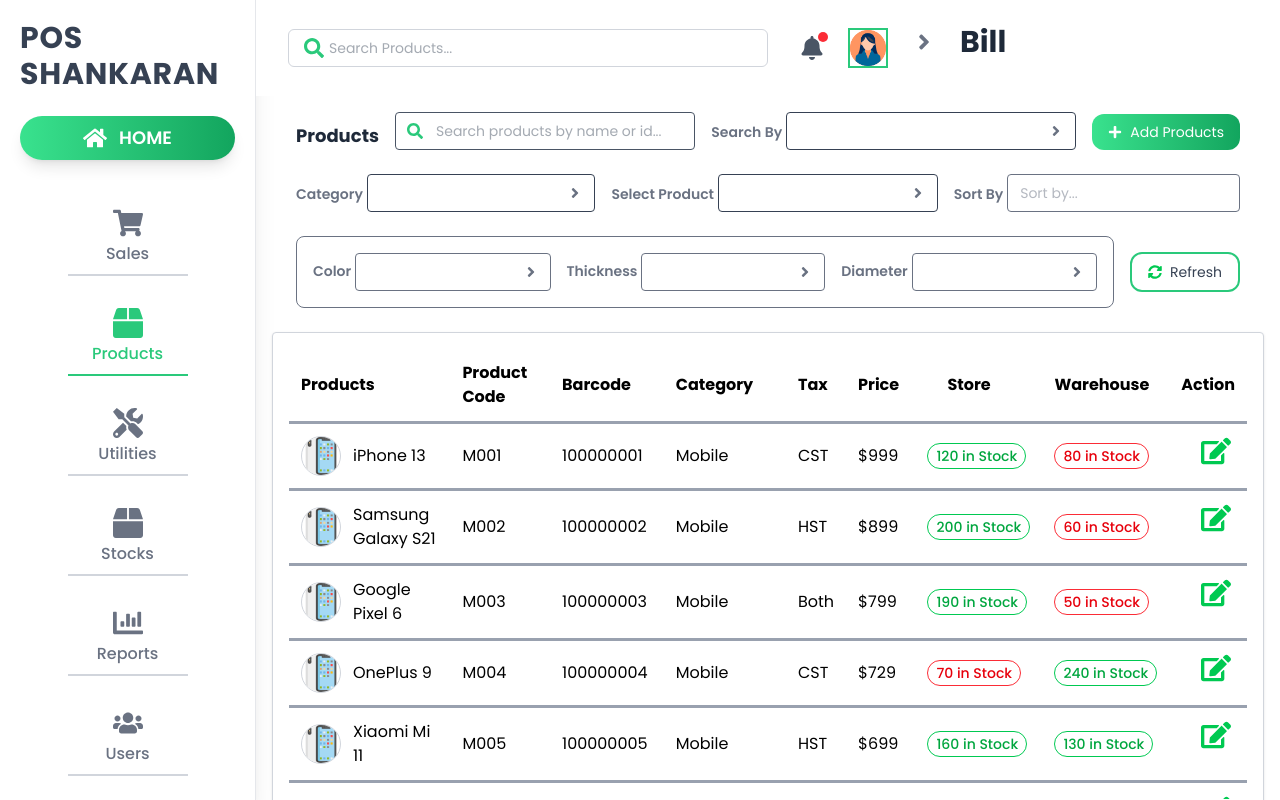
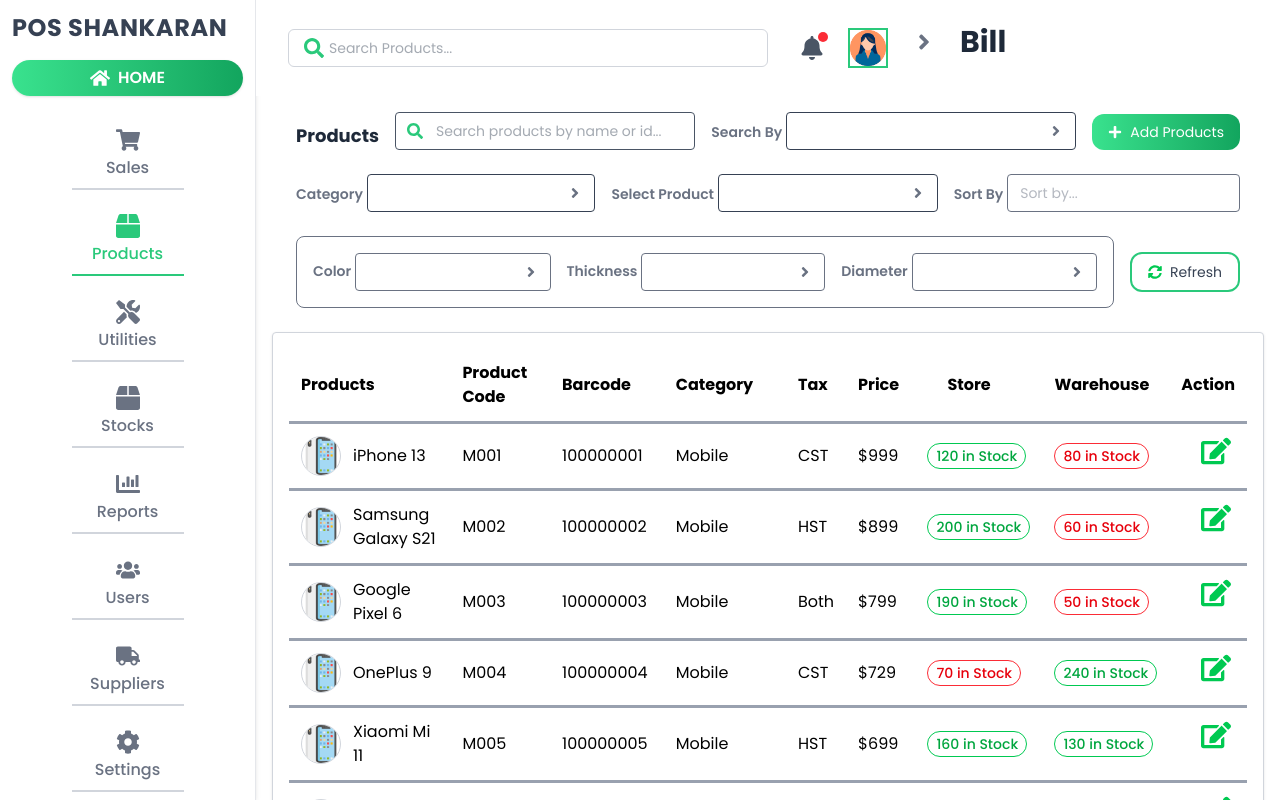
Before and after one commit to Shankaran-G/-pos-ui-react-shankaran, a React (Vite) app: page / in a window 1280 px wide. Built offline with nearby package versions, Linux system fonts and the light colour scheme.

Commit message:
Change in layout code

```diff
--- a/src/components/ProductTable.jsx
+++ b/src/components/ProductTable.jsx
@@ -27,7 +27,7 @@ const ProductTable = () => {
   return (
     <>
       <div className="bg-white rounded shadow p-4 border border-gray-300 w-full max-w-full">
-        <div className="overflow-y-auto max-h-[450px]">
+        <div className="overflow-y-auto max-h-[500px]">
           <table className="min-w-full text-base text-left">
             <thead className="sticky top-0 bg-white z-10">
               <tr className="font-bold">
--- a/src/components/Sidebar.jsx
+++ b/src/components/Sidebar.jsx
@@ -25,23 +25,23 @@ const Sidebar = () => {
 
   const footer = [
     { name: "Exit", icon: FaSignOutAlt, color: "text-red-500" },
-    { name: "Help", icon: FaQuestionCircle, color: "text-gray-500" },
+    { name: "Help", icon: FaQuestionCircle, color: "text-gray-700" },
   ];
 
   return (
-    <div className="sm:w-24 md:w-32 lg:w-64 bg-white text-gray-700 p-5 flex flex-col h-screen overflow-hidden shadow-md lg:shadow-xl border-r border-gray-200">
+    <div className="sm:w-24 md:w-32 lg:w-64 bg-white text-gray-700 p-3 flex flex-col h-screen overflow-hidden shadow-md border-r border-gray-200">
       <div className="flex flex-col h-screen justify-between">
-        <div>
-          <h1 className="text-xl md:text-2xl lg:text-3xl font-extrabold mb-6 hidden lg:block tracking-wide">
+        <div className="flex flex-col flex-grow-0">
+          <h1 className="text-lg md:text-xl lg:text-2xl font-bold mb-4 hidden lg:block tracking-wide">
             POS SHANKARAN
           </h1>
 
-          <button className="flex items-center justify-center gap-3 bg-gradient-to-r from-[#39e28e] to-[#12a55e] text-white px-4 py-2 sm:px-3 md:px-4 rounded-full w-full mb-8 text-sm md:text-base lg:text-lg font-semibold shadow-lg hover:shadow-none transition-shadow duration-200">
-            <FaHome className="text-lg sm:text-lg md:text-xl lg:text-2xl" />
+          <button className="flex items-center justify-center gap-2 bg-gradient-to-r from-[#39e28e] to-[#12a55e] text-white px-3 py-1.5 rounded-full w-full mb-6 text-sm md:text-base font-semibold shadow-sm hover:shadow-none transition-shadow duration-200">
+            <FaHome className="text-base md:text-lg lg:text-xl" />
             <span className="hidden md:inline">HOME</span>
           </button>
 
-          <ul className="flex flex-col">
+          <ul className="flex flex-col gap-2">
             {sections.map((item, index) => {
               const Icon = item.icon;
               const isActive = item.name === "Products";
@@ -50,10 +50,10 @@ const Sidebar = () => {
                   key={index}
                   className={`flex flex-col items-center gap-1 group ${
                     isActive ? "text-[#2ac97b]" : "text-gray-500"
-                  } hover:text-[#2ac97b] cursor-pointer transition-colors duration-200 py-3 lg:py-4`}
+                  } hover:text-[#2ac97b] cursor-pointer transition-colors duration-200 py-2`}
                 >
                   <Icon
-                    className={`text-lg sm:text-xl md:text-2xl lg:text-3xl transition-transform duration-200 group-hover:scale-110 ${
+                    className={`text-base sm:text-lg md:text-xl lg:text-2xl transition-transform duration-200 group-hover:scale-110 ${
                       isActive ? "text-[#2ac97b]" : ""
                     }`}
                   />
@@ -61,7 +61,7 @@ const Sidebar = () => {
                     {item.name}
                   </div>
                   <hr
-                    className={`w-10 sm:w-20 lg:w-30 mt-1 border-t-2 transition-colors duration-200 ${
+                    className={`w-10 sm:w-20 lg:w-28 mt-1 border-t-2 transition-colors duration-200 ${
                       isActive
                         ? "border-[#2ac97b]"
                         : "border-gray-300 group-hover:border-[#2ac97b]"
@@ -73,7 +73,7 @@ const Sidebar = () => {
           </ul>
         </div>
 
-        <div className="flex flex-col gap-1 mb-10">
+        <div className="flex flex-col gap-1 mb-6 flex-grow-0">
           {footer.map((item, index) => {
             const Icon = item.icon;
             return (
```
